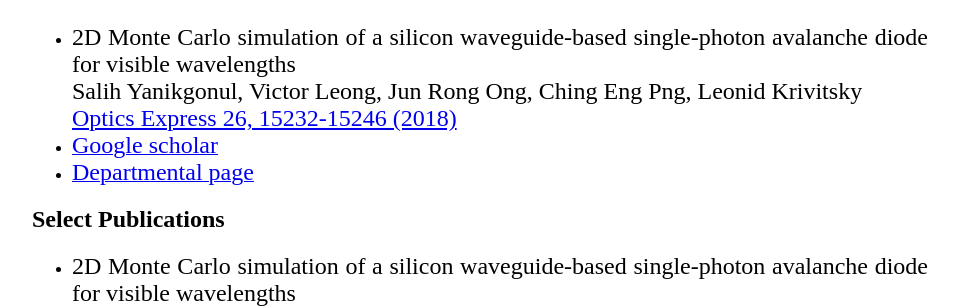
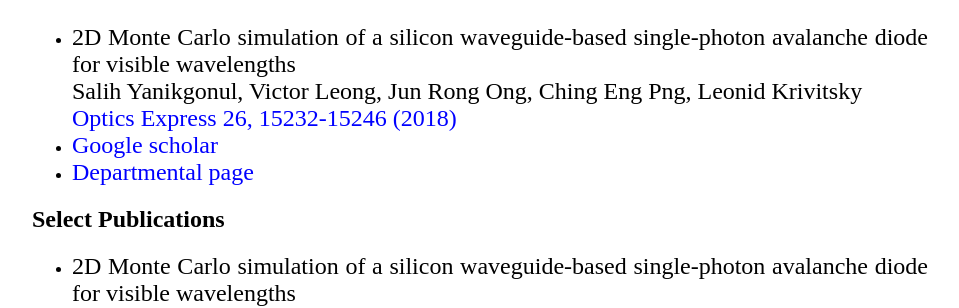
Before and after one commit to salihyanikgonul/salihyanikgonul.github.io, a Jekyll site: the page built from cv/index.html, in a window 1280 px wide. Shown: the part 364-672 px from the top of the page, without its empty margins (160-1119 px from the left). Built offline with Jekyll 4.4.1, drawn with Linux system fonts in a browser that asks for light colours.

Commit message:
Update index.html

```diff
--- a/cv/index.html
+++ b/cv/index.html
@@ -20,9 +20,9 @@
 			<ul class="publications">
 				<li><FONT SIZE=5>2D Monte Carlo simulation of a silicon waveguide-based single-photon avalanche diode for visible wavelengths<br>
 				Salih Yanikgonul, Victor Leong, Jun Rong Ong, Ching Eng Png, Leonid Krivitsky<br>
-				<a href="https://doi.org/10.1364/OE.26.015232">Optics Express 26, 15232-15246 (2018)</FONT></a></li>
-			<li><a href="https://scholar.google.com/citations?user=f0PW5J8AAAAJ&hl=en"><FONT SIZE=5>Google scholar</FONT></a></li>
-			<li><a href="http://www1.spms.ntu.edu.sg/~oson/people/salih"><FONT SIZE=5>Departmental page</FONT></a></li>
+				<a href="https://doi.org/10.1364/OE.26.015232" class="publications">Optics Express 26, 15232-15246 (2018)</FONT></a></li>
+			<li><a href="https://scholar.google.com/citations?user=f0PW5J8AAAAJ&hl=en" class="publications"><FONT SIZE=5>Google scholar</FONT></a></li>
+			<li><a href="http://www1.spms.ntu.edu.sg/~oson/people/salih" class="publications"><FONT SIZE=5>Departmental page</FONT></a></li>
 		</ul>
 		</div>
 
```
